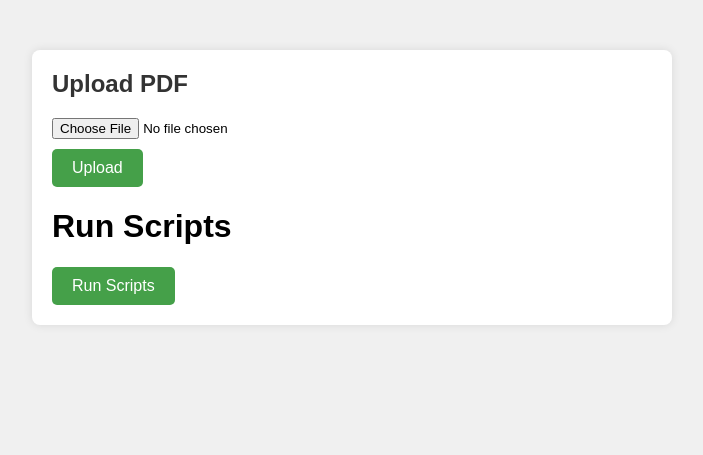
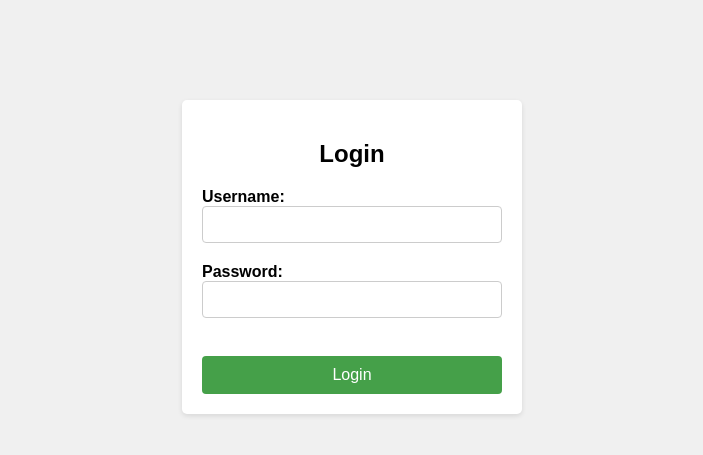
Before and after one commit to zakariaelharrak/ofpptemploidetemp, a Flask app: page /admin in a window 1280 px wide. Shown: the top 455 px of the page, without its empty margins (288-991 px from the left). Run offline with Flask 3, Linux system fonts and the light colour scheme.

Commit message:
Improve the way I sort the options, and I added login functionality

```diff
--- a/app.py
+++ b/app.py
@@ -4,6 +4,9 @@ import subprocess
 
 
 app = Flask(__name__)
+
+USERNAME = 'admin'
+PASSWORD = 'password'
 
 UPLOAD_FOLDER = 'main'
 ALLOWED_EXTENSIONS = {'pdf'}
@@ -19,6 +22,7 @@ def get_pdf_files():
     for filename in os.listdir('renamed_pages'):
         if filename.endswith('.pdf'):
             pdf_files.append(filename[:-4])  # Remove .pdf extension
+            pdf_files.sort()
     return pdf_files
 
 @app.route('/renamed_pages', methods=['GET'])
@@ -62,9 +66,21 @@ def run_scripts():
     print("scripts worked successfully")
     return render_template('admin.html')
 
-@app.route('/admin')
+@app.route('/admin', methods=['GET', 'POST'])
 def admin():
-    return render_template('admin.html')
+    if request.method == 'POST':
+        username = request.form['username']
+        password = request.form['password']
+
+        if username == USERNAME and password == PASSWORD:
+            # If the username and password match, redirect to admin page
+            return render_template('admin.html')
+        else:
+            # If the username and password don't match, redirect back to login page
+            return render_template('login.html', message='Invalid username or password')
+    else:
+        # If it's a GET request, render the login page
+        return render_template('login.html')
 
 if __name__ == '__main__':
     app.run(debug=True)
--- /dev/null
+++ b/templates/login.html
@@ -0,0 +1,70 @@
+<!DOCTYPE html>
+<html>
+<head>
+    <title>Login</title>
+    <style>
+        body {
+            font-family: Arial, sans-serif;
+            background-color: #f0f0f0;
+            margin: 0;
+            padding: 0;
+        }
+        .container {
+            width: 300px;
+            margin: 100px auto;
+            background-color: #fff;
+            border-radius: 5px;
+            padding: 20px;
+            box-shadow: 0 2px 5px rgba(0, 0, 0, 0.1);
+        }
+        h2 {
+            text-align: center;
+            margin-bottom: 20px;
+        }
+        label {
+            font-weight: bold;
+        }
+        input[type="text"],
+        input[type="password"] {
+            width: 100%;
+            padding: 10px;
+            margin-bottom: 20px;
+            border: 1px solid #ccc;
+            border-radius: 4px;
+            box-sizing: border-box;
+        }
+        input[type="submit"] {
+            width: 100%;
+            padding: 10px;
+            background-color: #45a049;
+            color: #fff;
+            border: none;
+            border-radius: 4px;
+            cursor: pointer;
+            font-size: 16px;
+        }
+        input[type="submit"]:hover {
+            background-color: #45a049;
+        }
+        .error-message {
+            color: red;
+            margin-top: 10px;
+        }
+    </style>
+</head>
+<body>
+    <div class="container">
+        <h2>Login</h2>
+        {% if message %}
+            <p class="error-message">{{ message }}</p>
+        {% endif %}
+        <form method="post">
+            <label for="username">Username:</label><br>
+            <input type="text" id="username" name="username"><br>
+            <label for="password">Password:</label><br>
+            <input type="password" id="password" name="password"><br><br>
+            <input type="submit" value="Login">
+        </form>
+    </div>
+</body>
+</html>
```
Also changed, not shown: templates/index.html (+21 -4 lines), 2 other files.
